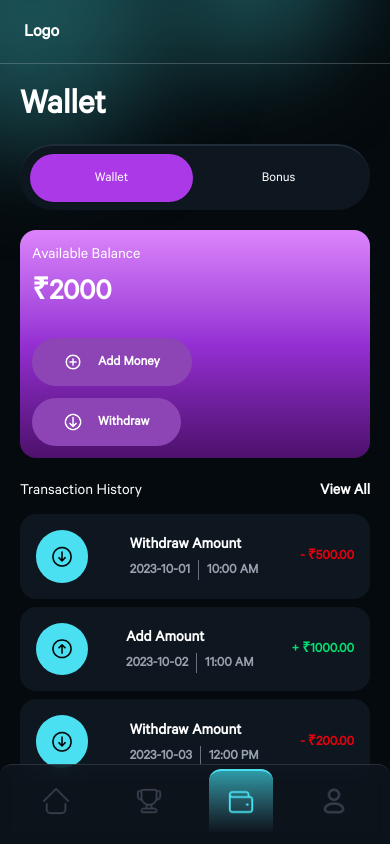
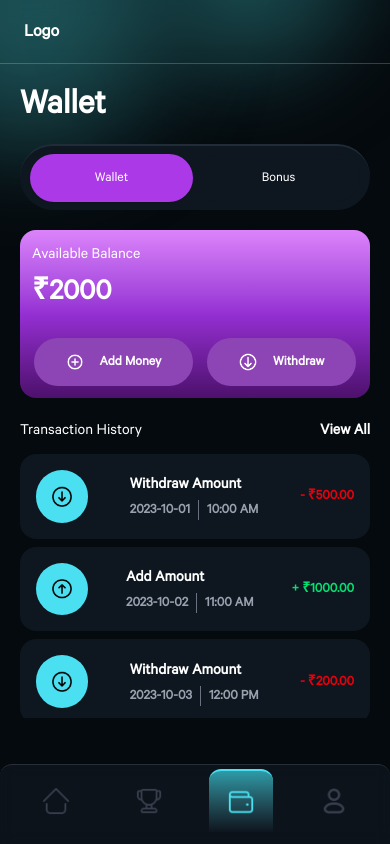
Before and after one commit to aston-zikrabyte/kbc-quiz-app, a Next.js app: page /wallet in a window 390 px wide. Built offline with nearby package versions, Linux system fonts and the light colour scheme.

Commit message:
feat: wallet - add money button corrections

```diff
--- a/src/app/wallet/page.tsx
+++ b/src/app/wallet/page.tsx
@@ -89,8 +89,8 @@ const WalletPage = () => {
           <div className="flex flex-col items-start gap-2 rounded-xl bg-gradient-to-b from-[#DC83FB] via-[#952FD3] to-[#4D116C] p-3">
             <p className="font-light">Available Balance</p>
             <p className="text-3xl">₹{2000}</p>
-            <div className="mt-5 flex w-full flex-col justify-evenly gap-3 sm:w-auto sm:flex-row sm:gap-4">
-              <Link href={"/wallet/add-money"}>
+            <div className="mt-5 flex w-full flex-row justify-evenly gap-3 sm:w-auto sm:gap-4">
+              <Link href={"/wallet/add-money"} className="">
                 <Button
                   size={"lg"}
                   className="flex items-center justify-center bg-[#8D45B5] text-white hover:bg-[#8D45B5]/80"
```
